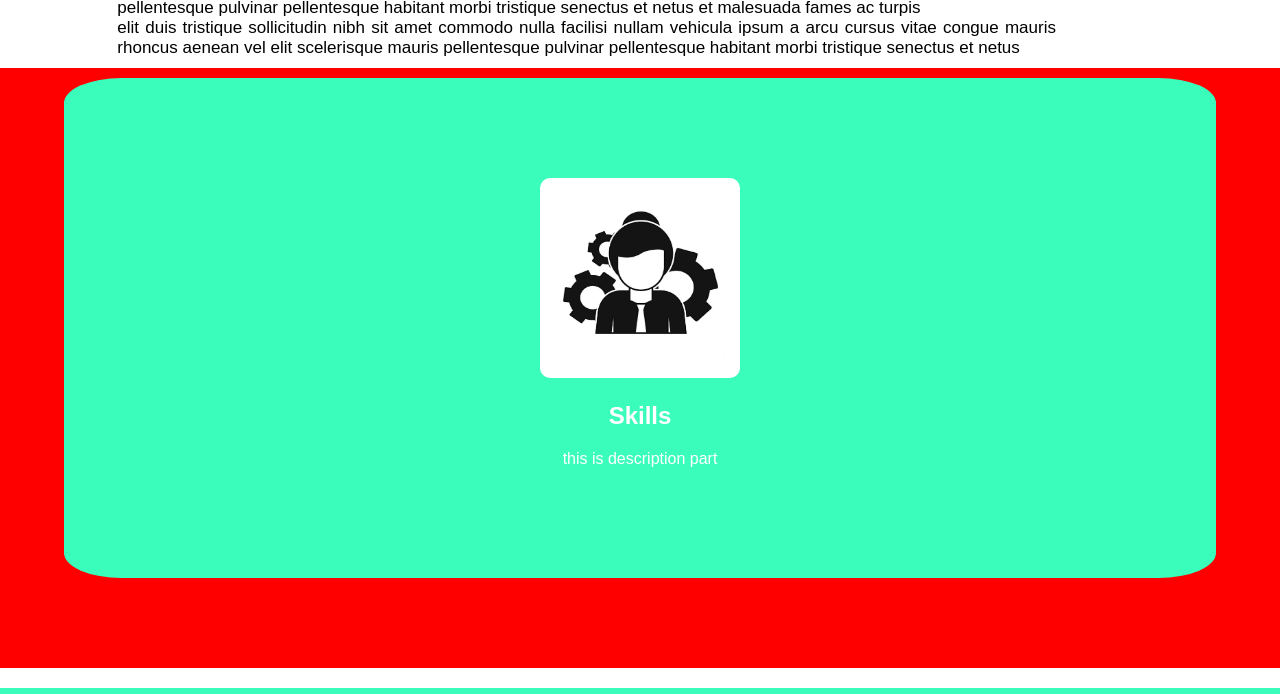
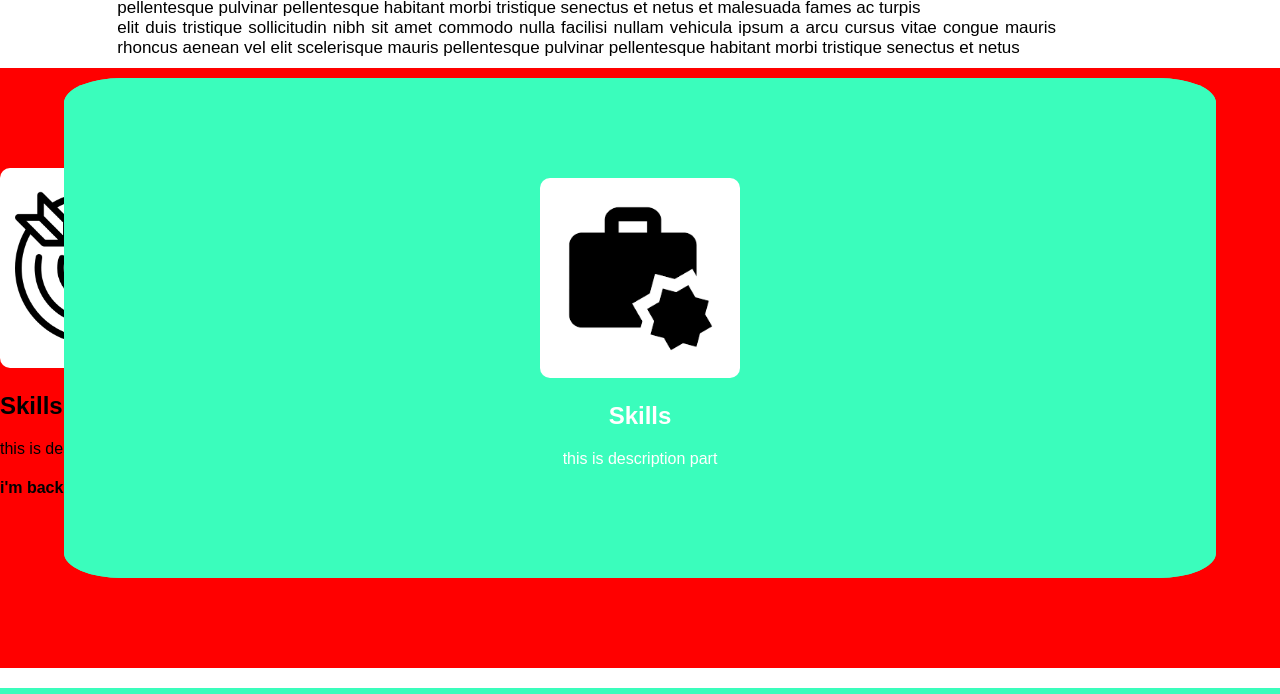
Before and after one commit to mahiuddinhabib/portfolio-practice, a plain HTML site: page index.html in a window 1280 px wide. Shown: the part 720-1414 px from the top of the page. Drawn offline with Linux system fonts and the light colour scheme.

Commit message:
card html

```diff
--- a/index.html
+++ b/index.html
@@ -61,8 +61,8 @@
 
     <div class="card-section">
 
-      <div class="card1">
-       <div class="card1-front">
+     <div class="card1">
+      <div class="card1-front">
         <div class="card-icon"><img src="skills.jpg" alt="skills"></div>
         <div class="card-heading"> <h2>Skills</h2></div>
         <div class="card-desc"> this is description part</div>
@@ -71,28 +71,32 @@
       <div class="card1-back">
         <h4>i'm back of card 1</h4>
       </div>
-      </div>
+     </div>
 
-    <!--  <div class="card2-front">
-        <div class="card-icon"><img src="experience.png" alt="Experience"></div>
-        <div class="card-heading"> <h2>Experience</h2></div>
+     <div class="card2">
+      <div class="card2-front">
+        <div class="card-icon"><img src="experience.png" alt="skills"></div>
+        <div class="card-heading"> <h2>Skills</h2></div>
         <div class="card-desc"> this is description part</div>
       </div>
 
       <div class="card2-back">
         <h4>i'm back of card 2</h4>
       </div>
+     </div>
 
+     <div class="card3">
       <div class="card3-front">
-        <div class="card-icon"><img src="speciality.png" alt="speciality"></div>
-        <div class="card-heading"> <h2>Speciality</h2></div>
+        <div class="card-icon"><img src="speciality.png" alt="skills"></div>
+        <div class="card-heading"> <h2>Skills</h2></div>
         <div class="card-desc"> this is description part</div>
       </div>
 
       <div class="card3-back">
         <h4>i'm back of card 3</h4>
       </div>
-      -->
+     </div>
+
 
       <div class="clear"></div>
     </div>
--- a/style.css
+++ b/style.css
@@ -110,12 +110,10 @@ p{
   backface-visibility: hidden;
   transition: transform .5s linear;
 }
-/*
+
 .card2-front, .card2-back{
   position: absolute;
-  top: 520px;
-  margin-left: 5%;
-  border-radius: 5%;
+  top: 10px;
   height: 500px;
   width: 90%;
   margin-left: 5%;
@@ -123,26 +121,15 @@ p{
   text-align: center;
   background-color: rgb(58, 253, 188);
   color: white;
-
+  backface-visibility: hidden;
+  transition: transform .5s linear;
 }
 
-.card3-front, .card3-back{
-  position: relative;
-  top: 1800px;
-  height: 500px;
-  width: 90%;
-  margin-left: 5%;
-  border-radius: 5%;
-  text-align: center;
-  background-color: rgb(58, 253, 188);
-  color: white;
-}   */
-
-.card1-back{
+.card1-back, .card2-back{
   transform: perspective(800px) rotateY(-180deg);
 }
 
-.card1-front{
+.card1-front, .card2-front{
   transform: perspective(800px) rotateY(0deg);
 }
 
```
